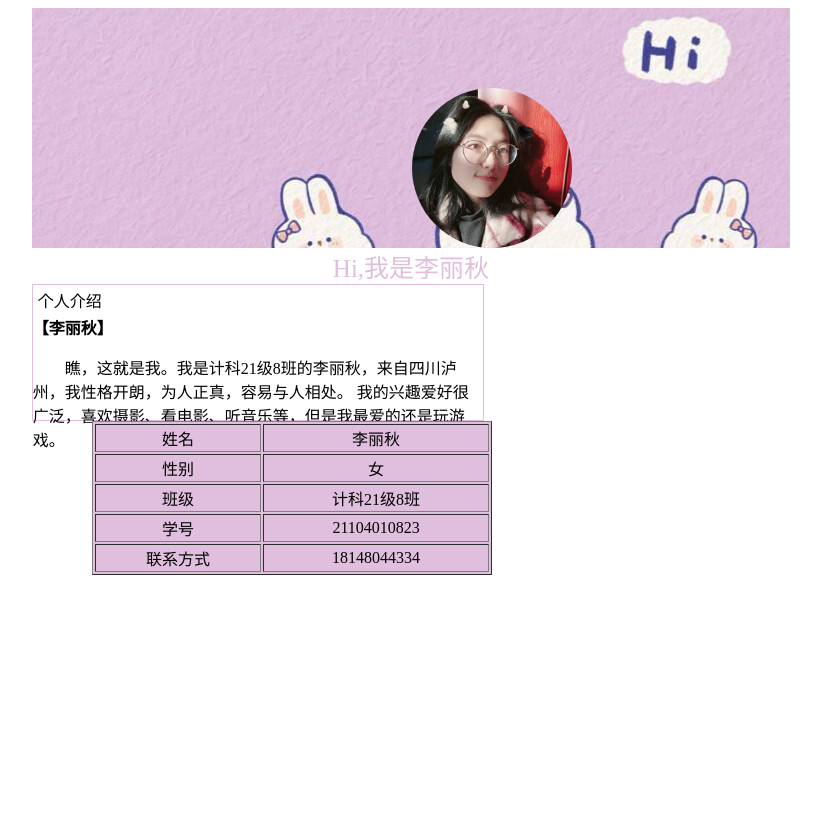
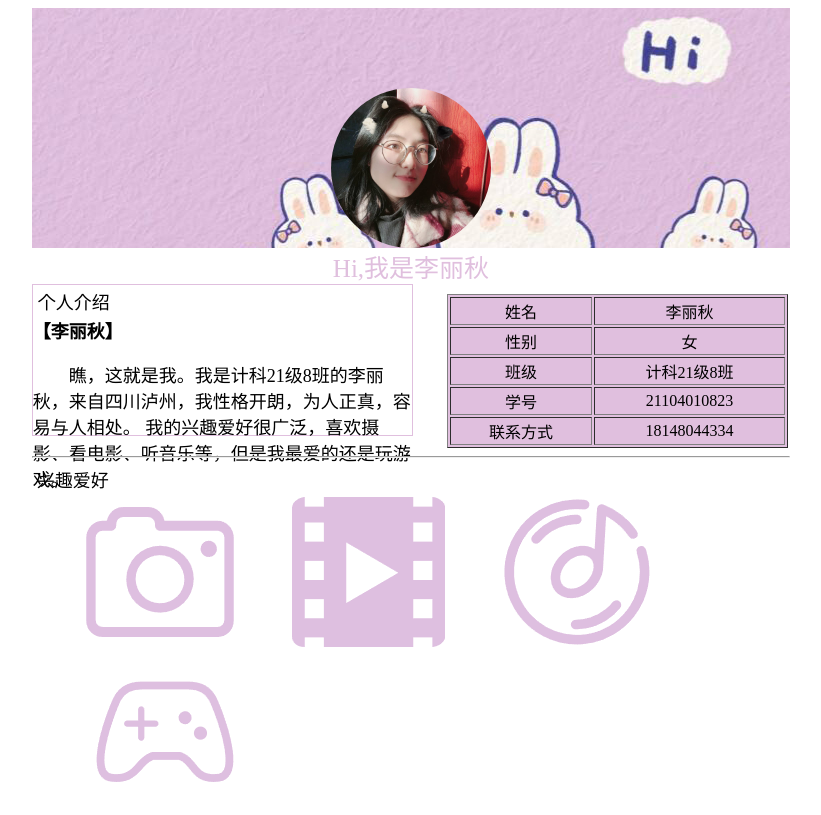
Before and after one commit to Liliqiu-1/LLQ, a plain HTML site: page index.html in a window 1280 px wide. Shown: the whole page, without its empty margins (229-1050 px from the left). Drawn offline with Linux system fonts and the light colour scheme.

Commit message:
Add files via upload

```diff
--- a/index.html
+++ b/index.html
@@ -24,36 +24,44 @@
 			height: 160px;
 			width: 160px;
 			border-radius: 50%;
-			margin: 80px 380px;
+			margin: 80px 0px;
+
+
 		}
 		.inroduce{
-			width: 450px;
-			height: 135px;
+			width:50%;
+			height: 150px;
 			float: left;
 			border: 1px solid rgb(224,191,222);
-		}
-		.table{
-			width: 300px;
-			height: 100px;
-			float: left;
-			margin-left: 60px;
+
 		}
 		table{
-			width: 400px;
+			width: 45%;
 			font-size: 16px;
 			background-color: rgb(224,191,222);
 			text-align: center;
+			float: left;
+			margin-left: 4.5%;
+			margin-top: 10px;
 		}
 		p{
 			 font-family: 宋体;
-			 font-size: 18p;
+			 font-size: 18px;
+		}
+		.interest{
+			height: 250px;
+			width: 100%;
+			float: left;
+		}
+		.interest img{
+			margin-left: 7%;
 		}
 		</style>
 	</head>
 	<body>
 		<div class="box">
 			<div class="background">
-				<img src="./img/llq.jpeg" class="touxiang"/>
+			<center><img src="./img/llq.jpeg" class="touxiang" /></center>
 			</div>
 			<div class="content">
 				<p style="text-align: center; color: rgb(224,191,222);font-size: 25px;margin: 0;">Hi,我是李丽秋</p>
@@ -65,7 +73,6 @@
 					我的兴趣爱好很广泛，喜欢摄影、看电影、听音乐等，但是我最爱的还是玩游戏。
 					</p>
 				</div>
-				<div class="table">
 					<table border="1" >
 						<tr>
 							<td class="first">姓名</td>
@@ -88,8 +95,15 @@
 							<td>18148044334</td>
 						</tr>
 					</table>
+
+				<div class="interest">
+					<hr  style="color: rgb(224,191,222);"/>
+					<p style="margin:5px 5px;">兴趣爱好</p>
+					<img src="./img/photography.png" />
+					<img src="./img/movie.png"/>
+					<img src="./img/music.png"/>
+					<img src="./img/game.png">
 				</div>
-				<div class="int"></div>
 			</div>
 		</div>
 	</body>
```
Also changed, not shown: img/game.png (added), img/movie.png (added), img/music.png (added), img/photography.png (added).
